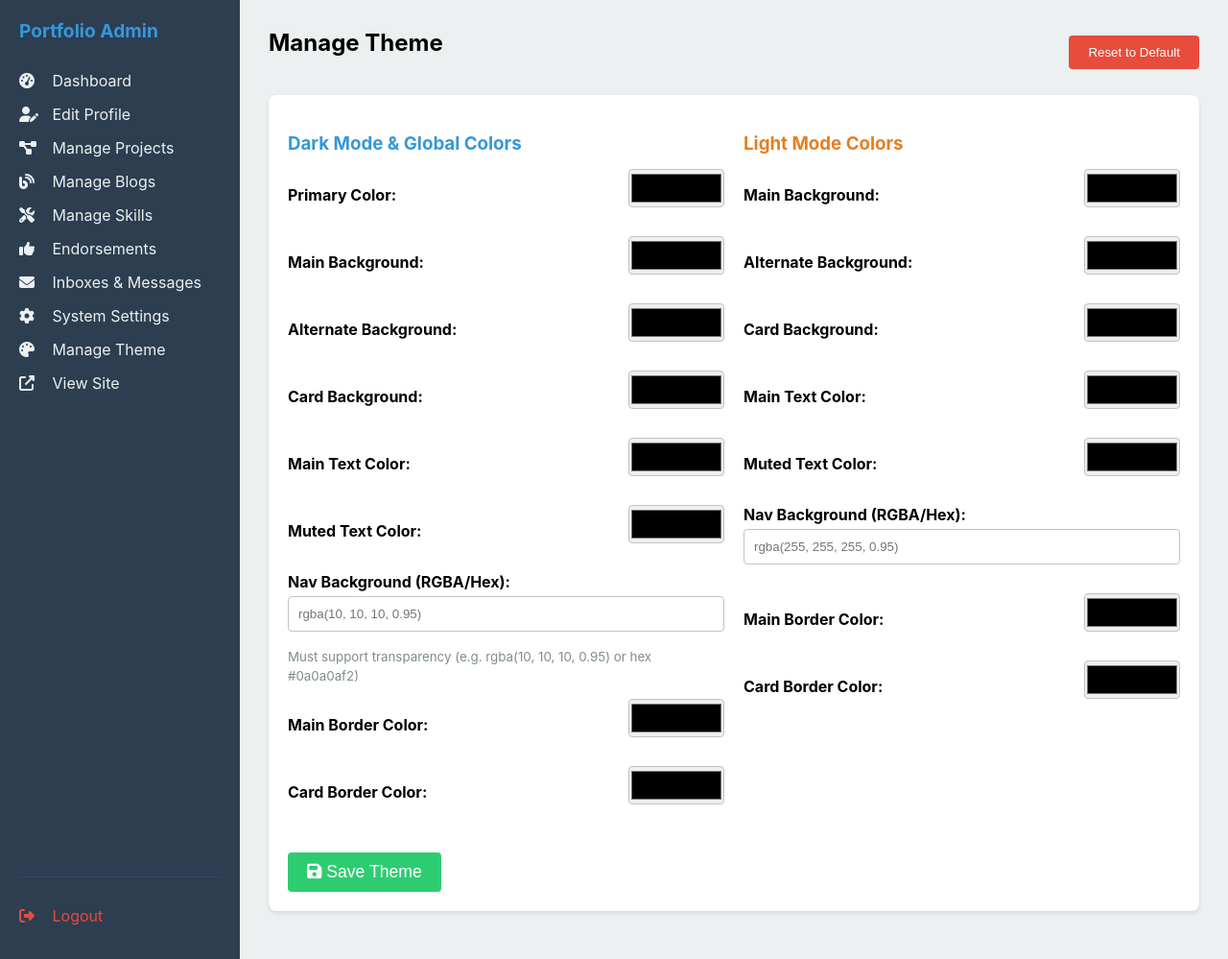
After one commit to DhruvBhirud/django-portfolio, a Django app: template main/templates/main/admin/manage_theme.html in a window 1280 px wide. The commit adds this page. Shown: the whole page at 96% size. Run offline with Django 5.2, Linux system fonts and the light colour scheme; the template is opened without the code that fills it, so the values that code supplies are empty.

Commit message:
feat: add dynamic theming dashboard with mongo db storage

```diff
--- a/main/admin_urls.py
+++ b/main/admin_urls.py
@@ -26,4 +26,5 @@ urlpatterns = [
     path('endorsements/', admin_views.list_endorsements, name='admin_endorsements'),
     path('endorsements/approve/<str:skill_id>/<str:endorsement_id>/', admin_views.approve_endorse_skill, name='admin_endorse_approve'),
     path('endorsements/delete/<str:skill_id>/<str:endorsement_id>/', admin_views.delete_endorse_skill, name='admin_endorse_delete'),
+    path('theme/', admin_views.manage_theme, name='admin_theme'),
 ]
--- a/main/context_processors.py
+++ b/main/context_processors.py
@@ -13,3 +13,15 @@ def pending_endorsements_count(request):
         except Exception:
             return {'pending_endorsements_count': 0}
     return {'pending_endorsements_count': 0}
+
+def theme_context(request):
+    try:
+        db = get_db()
+        theme = db.theme.find_one()
+        if theme:
+            # Convert ObjectId to string or simply drop it to avoid serialization issues
+            theme.pop('_id', None)
+            return {'custom_theme': theme}
+    except Exception:
+        pass
+    return {}
--- a/main/templates/main/admin/base_admin.html
+++ b/main/templates/main/admin/base_admin.html
@@ -116,6 +116,7 @@
         </a>
         <a href="{% url 'admin_messages' %}"><i class="fas fa-envelope" style="width: 20px; margin-right: 10px;"></i> Inboxes & Messages</a>
         <a href="{% url 'admin_settings' %}"><i class="fas fa-cog" style="width: 20px; margin-right: 10px;"></i> System Settings</a>
+        <a href="{% url 'admin_theme' %}"><i class="fas fa-palette" style="width: 20px; margin-right: 10px;"></i> Manage Theme</a>
         <a href="/" target="_blank"><i class="fas fa-external-link-alt" style="width: 20px; margin-right: 10px;"></i> View Site</a>
         <div style="margin-top: auto; padding-top: 30px; border-top: 1px solid #34495e;">
             <a href="{% url 'admin_logout' %}" style="color: #e74c3c;"><i class="fas fa-sign-out-alt" style="width: 20px; margin-right: 10px;"></i> Logout</a>
--- /dev/null
+++ b/main/templates/main/admin/manage_theme.html
@@ -0,0 +1,121 @@
+{% extends 'main/admin/base_admin.html' %}
+
+{% block content %}
+<div class="header" style="display: flex; justify-content: space-between; align-items: center; margin-bottom: 20px;">
+    <h2>Manage Theme</h2>
+    <div>
+        <form method="POST" style="display: inline;">
+            {% csrf_token %}
+            <input type="hidden" name="action" value="reset">
+            <button type="submit" class="btn-danger" onclick="return confirm('Are you sure you want to reset the theme to defaults?');">Reset to Default</button>
+        </form>
+    </div>
+</div>
+
+<div class="card">
+    <form method="POST">
+        {% csrf_token %}
+        <input type="hidden" name="action" value="save">
+
+        <div style="display: flex; flex-wrap: wrap; gap: 20px;">
+            <div style="flex: 1; min-width: 300px;">
+                <h3 style="color: #3498db; margin-bottom: 15px;">Dark Mode & Global Colors</h3>
+
+                <div style="margin-bottom: 15px; display: flex; align-items: center; justify-content: space-between;">
+                    <label for="primary" style="font-weight: bold; width: 50%;">Primary Color:</label>
+                    <input type="color" id="primary" name="primary" value="{{ theme.primary }}" style="width: 100px; height: 40px; padding: 0;">
+                </div>
+
+                <div style="margin-bottom: 15px; display: flex; align-items: center; justify-content: space-between;">
+                    <label for="bg_main" style="font-weight: bold; width: 50%;">Main Background:</label>
+                    <input type="color" id="bg_main" name="bg_main" value="{{ theme.bg_main }}" style="width: 100px; height: 40px; padding: 0;">
+                </div>
+
+                <div style="margin-bottom: 15px; display: flex; align-items: center; justify-content: space-between;">
+                    <label for="bg_alt" style="font-weight: bold; width: 50%;">Alternate Background:</label>
+                    <input type="color" id="bg_alt" name="bg_alt" value="{{ theme.bg_alt }}" style="width: 100px; height: 40px; padding: 0;">
+                </div>
+
+                <div style="margin-bottom: 15px; display: flex; align-items: center; justify-content: space-between;">
+                    <label for="bg_card" style="font-weight: bold; width: 50%;">Card Background:</label>
+                    <input type="color" id="bg_card" name="bg_card" value="{{ theme.bg_card }}" style="width: 100px; height: 40px; padding: 0;">
+                </div>
+
+                <div style="margin-bottom: 15px; display: flex; align-items: center; justify-content: space-between;">
+                    <label for="text_main" style="font-weight: bold; width: 50%;">Main Text Color:</label>
+                    <input type="color" id="text_main" name="text_main" value="{{ theme.text_main }}" style="width: 100px; height: 40px; padding: 0;">
+                </div>
+
+                <div style="margin-bottom: 15px; display: flex; align-items: center; justify-content: space-between;">
+                    <label for="text_muted" style="font-weight: bold; width: 50%;">Muted Text Color:</label>
+                    <input type="color" id="text_muted" name="text_muted" value="{{ theme.text_muted }}" style="width: 100px; height: 40px; padding: 0;">
+                </div>
+
+                <div style="margin-bottom: 15px;">
+                    <label for="bg_nav" style="font-weight: bold; display: block; margin-bottom: 5px;">Nav Background (RGBA/Hex):</label>
+                    <input type="text" id="bg_nav" name="bg_nav" value="{{ theme.bg_nav }}" placeholder="rgba(10, 10, 10, 0.95)" required>
+                    <small style="color: #7f8c8d;">Must support transparency (e.g. rgba(10, 10, 10, 0.95) or hex #0a0a0af2)</small>
+                </div>
+
+                <div style="margin-bottom: 15px; display: flex; align-items: center; justify-content: space-between;">
+                    <label for="border_color" style="font-weight: bold; width: 50%;">Main Border Color:</label>
+                    <input type="color" id="border_color" name="border_color" value="{{ theme.border_color }}" style="width: 100px; height: 40px; padding: 0;">
+                </div>
+
+                <div style="margin-bottom: 15px; display: flex; align-items: center; justify-content: space-between;">
+                    <label for="border_card" style="font-weight: bold; width: 50%;">Card Border Color:</label>
+                    <input type="color" id="border_card" name="border_card" value="{{ theme.border_card }}" style="width: 100px; height: 40px; padding: 0;">
+                </div>
+            </div>
+
+            <div style="flex: 1; min-width: 300px;">
+                <h3 style="color: #e67e22; margin-bottom: 15px;">Light Mode Colors</h3>
+
+                <div style="margin-bottom: 15px; display: flex; align-items: center; justify-content: space-between;">
+                    <label for="light_bg_main" style="font-weight: bold; width: 50%;">Main Background:</label>
+                    <input type="color" id="light_bg_main" name="light_bg_main" value="{{ theme.light_bg_main }}" style="width: 100px; height: 40px; padding: 0;">
+                </div>
+
+                <div style="margin-bottom: 15px; display: flex; align-items: center; justify-content: space-between;">
+                    <label for="light_bg_alt" style="font-weight: bold; width: 50%;">Alternate Background:</label>
+                    <input type="color" id="light_bg_alt" name="light_bg_alt" value="{{ theme.light_bg_alt }}" style="width: 100px; height: 40px; padding: 0;">
+                </div>
+
+                <div style="margin-bottom: 15px; display: flex; align-items: center; justify-content: space-between;">
+                    <label for="light_bg_card" style="font-weight: bold; width: 50%;">Card Background:</label>
+                    <input type="color" id="light_bg_card" name="light_bg_card" value="{{ theme.light_bg_card }}" style="width: 100px; height: 40px; padding: 0;">
+                </div>
+
+                <div style="margin-bottom: 15px; display: flex; align-items: center; justify-content: space-between;">
+                    <label for="light_text_main" style="font-weight: bold; width: 50%;">Main Text Color:</label>
+                    <input type="color" id="light_text_main" name="light_text_main" value="{{ theme.light_text_main }}" style="width: 100px; height: 40px; padding: 0;">
+                </div>
+
+                <div style="margin-bottom: 15px; display: flex; align-items: center; justify-content: space-between;">
+                    <label for="light_text_muted" style="font-weight: bold; width: 50%;">Muted Text Color:</label>
+                    <input type="color" id="light_text_muted" name="light_text_muted" value="{{ theme.light_text_muted }}" style="width: 100px; height: 40px; padding: 0;">
+                </div>
+
+                <div style="margin-bottom: 15px;">
+                    <label for="light_bg_nav" style="font-weight: bold; display: block; margin-bottom: 5px;">Nav Background (RGBA/Hex):</label>
+                    <input type="text" id="light_bg_nav" name="light_bg_nav" value="{{ theme.light_bg_nav }}" placeholder="rgba(255, 255, 255, 0.95)" required>
+                </div>
+
+                <div style="margin-bottom: 15px; display: flex; align-items: center; justify-content: space-between;">
+                    <label for="light_border_color" style="font-weight: bold; width: 50%;">Main Border Color:</label>
+                    <input type="color" id="light_border_color" name="light_border_color" value="{{ theme.light_border_color }}" style="width: 100px; height: 40px; padding: 0;">
+                </div>
+
+                <div style="margin-bottom: 15px; display: flex; align-items: center; justify-content: space-between;">
+                    <label for="light_border_card" style="font-weight: bold; width: 50%;">Card Border Color:</label>
+                    <input type="color" id="light_border_card" name="light_border_card" value="{{ theme.light_border_card }}" style="width: 100px; height: 40px; padding: 0;">
+                </div>
+            </div>
+        </div>
+
+        <div style="margin-top: 20px;">
+            <button type="submit" style="background: #2ecc71; font-size: 1.1rem;"><i class="fas fa-save"></i> Save Theme</button>
+        </div>
+    </form>
+</div>
+{% endblock %}
--- a/portfolio/settings.py
+++ b/portfolio/settings.py
@@ -80,6 +80,7 @@ TEMPLATES = [
                 'django.contrib.auth.context_processors.auth',
                 'django.contrib.messages.context_processors.messages',
                 'main.context_processors.pending_endorsements_count',
+                'main.context_processors.theme_context',
             ],
         },
     },
```
Also changed, not shown: main/admin_views.py (+65 -0 lines), main/templates/main/base.html (+25 -0 lines).
